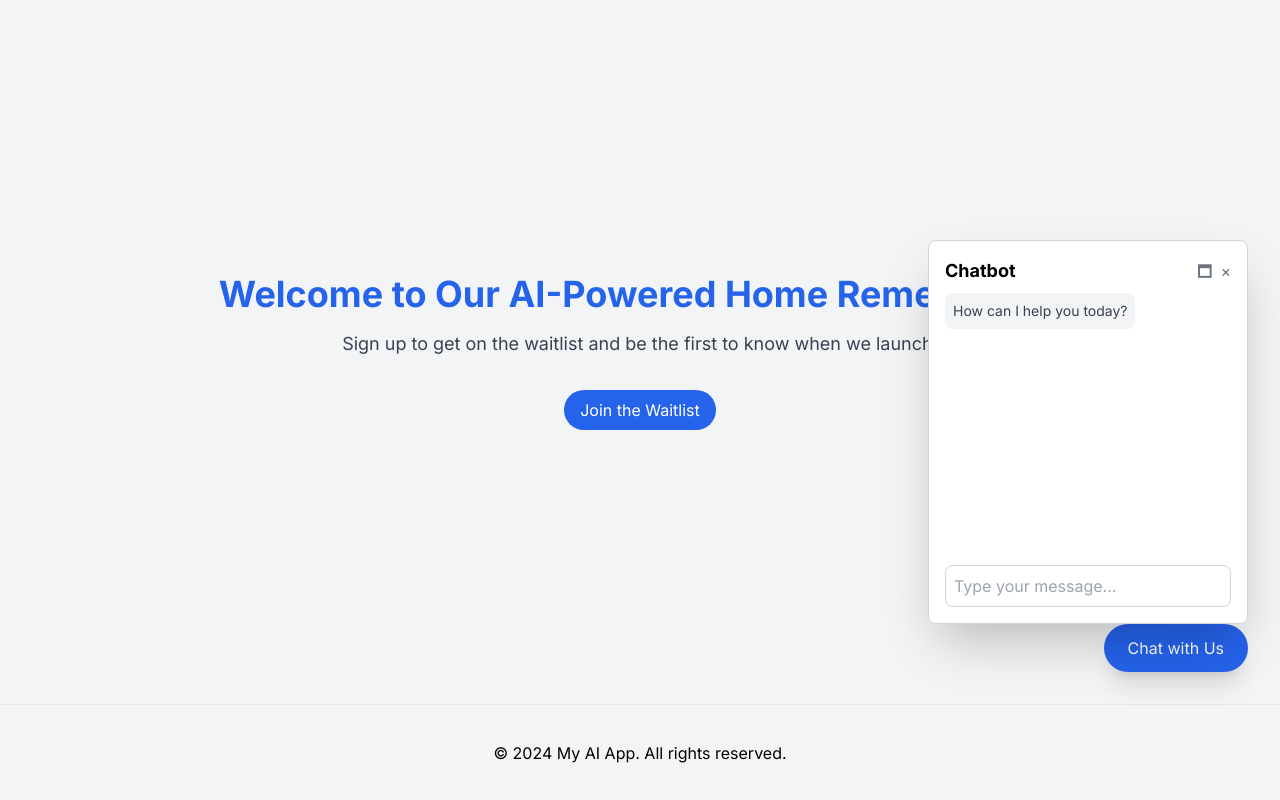
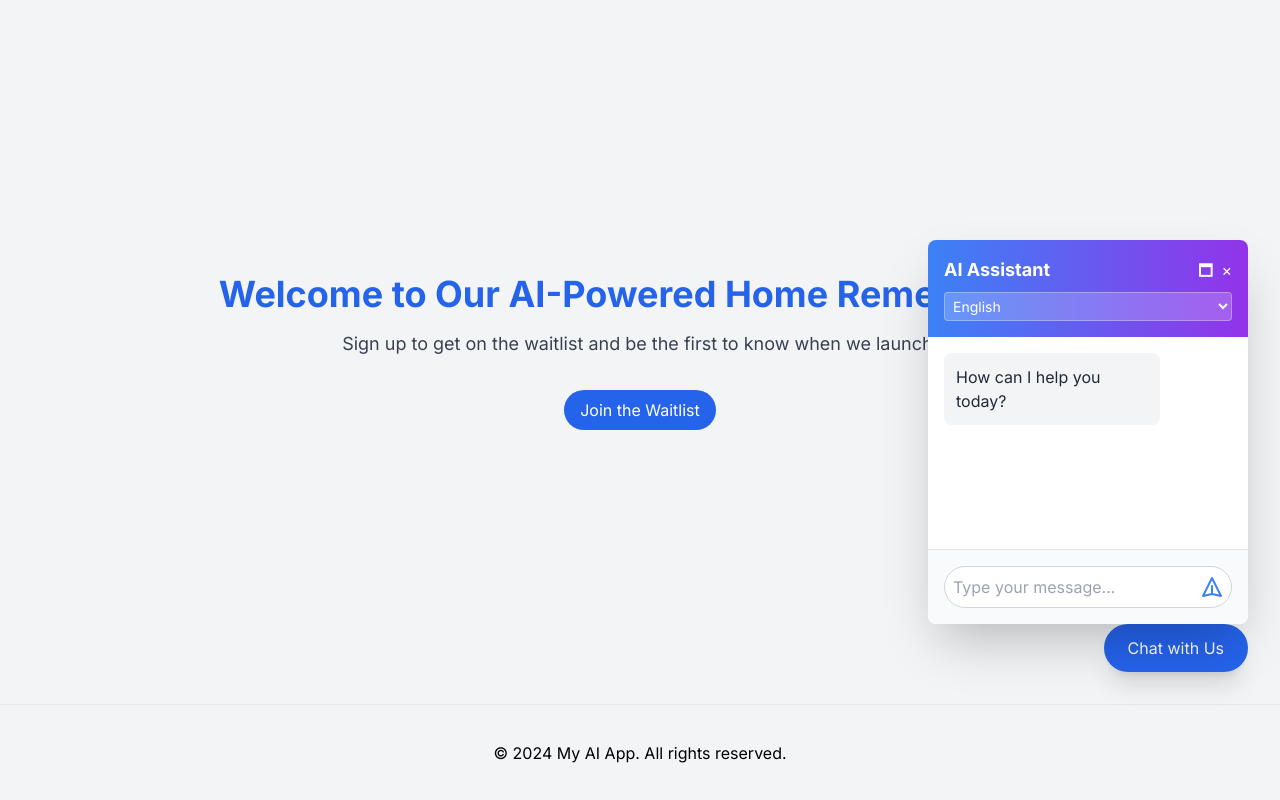
Before and after one commit to boxerarakelyan777/CurevaAI, a Next.js app: page / in a window 1280 px wide. Both pictures are taken after a click on the button "Chat with Us". Built offline with nearby package versions, Linux system fonts and the light colour scheme.

Commit message:
Multi-language support

```diff
--- a/src/app/api/chat/route.ts
+++ b/src/app/api/chat/route.ts
@@ -77,9 +77,15 @@ export const POST = async (request: Request) => {
       ...data,
     ];
 
+    // The last system message will contain the language instruction
+    const languageInstruction = messages[messages.length - 1].content;
+
     const result = await groq.chat.completions.create({
       model: "llama-3.1-70b-versatile",
-      messages: messages, // Use the messages array directly
+      messages: [
+        ...messages.slice(0, -1), // All messages except the last one
+        { role: "system", content: `${systemPrompt}\n\n${languageInstruction}` }
+      ],
       stream: true,
     });
 
--- a/src/app/page.tsx
+++ b/src/app/page.tsx
@@ -1,16 +1,38 @@
 "use client";
-
 
 import React, { useState } from "react";
 import Head from "next/head";
+
+const languages = [
+  { code: 'en', name: 'English' },
+  { code: 'de', name: 'Deutsch' },
+  { code: 'fr', name: 'Français' },
+  { code: 'it', name: 'Italiano' },
+  { code: 'pt', name: 'Português' },
+  { code: 'hi', name: 'हिन्दी' },
+  { code: 'es', name: 'Español' },
+  { code: 'th', name: 'ไทย' },
+];
+
+const initialMessages = {
+  en: "How can I help you today?",
+  de: "Wie kann ich Ihnen heute helfen?",
+  fr: "Comment puis-je vous aider aujourd'hui ?",
+  it: "Come posso aiutarti oggi?",
+  pt: "Como posso ajudar você hoje?",
+  hi: "आज मैं आपकी कैसे मदद कर सकता हूँ?",
+  es: "¿Cómo puedo ayudarte hoy?",
+  th: "วันนี้ฉันจะช่วยคุณอย่างไรดี?",
+};
 
 export default function Home() {
   const [showChatbot, setShowChatbot] = useState(false);
   const [isExpanded, setIsExpanded] = useState(false);
   const [messages, setMessages] = useState<{ role: string; content: string }[]>([
-    { role: "bot", content: "How can I help you today?" },
+    { role: "bot", content: initialMessages['en'] },
   ]);
   const [input, setInput] = useState("");
+  const [selectedLanguage, setSelectedLanguage] = useState('en');
 
   const handleSendMessage = async () => {
     if (!input.trim()) return;
@@ -24,7 +46,10 @@ export default function Home() {
       headers: {
         "Content-Type": "application/json",
       },
-      body: JSON.stringify([{ role: "user", content: input }]),
+      body: JSON.stringify([
+        { role: "user", content: input },
+        { role: "system", content: `Respond in ${languages.find(lang => lang.code === selectedLanguage)?.name}` }
+      ]),
     });
 
     const reader = response.body?.getReader();
@@ -71,6 +96,15 @@ export default function Home() {
     });
   };
 
+  const handleLanguageChange = (e: React.ChangeEvent<HTMLSelectElement>) => {
+    const newLang = e.target.value;
+    setSelectedLanguage(newLang);
+    setMessages(prevMessages => [
+      { role: "bot", content: initialMessages[newLang as keyof typeof initialMessages] },
+      ...prevMessages.slice(1)
+    ]);
+  };
+
   return (
     <div className="flex flex-col min-h-screen bg-gray-100">
       <Head>
@@ -107,32 +141,56 @@ export default function Home() {
 
       {/* Chatbot Popup */}
       {showChatbot && (
-        <div className={`fixed bottom-44 right-8 bg-white border border-gray-300 rounded-lg shadow-2xl p-4 flex flex-col transition-all duration-300 ease-in-out z-20 ${
+        <div className={`fixed bottom-44 right-8 bg-white rounded-lg shadow-2xl flex flex-col transition-all duration-300 ease-in-out z-20 overflow-hidden ${
           isExpanded ? 'w-96 h-[32rem]' : 'w-80 h-96'
         }`}>
-          <div className="flex justify-between items-center mb-2">
-            <h3 className="text-lg font-bold">Chatbot</h3>
-            <div>
-              <button onClick={toggleChatbotSize} className="mr-2 text-gray-500 hover:text-gray-700">
+          {/* Header */}
+          <div className="bg-gradient-to-r from-blue-500 to-purple-600 p-4 text-white">
+            <div className="flex justify-between items-center">
+              <h3 className="text-lg font-bold">AI Assistant</h3>
+              <div className="flex items-center space-x-2">
+                <button onClick={toggleChatbotSize} className="text-white hover:text-gray-200 transition-colors">
                   {isExpanded ? '🗗' : '🗖'}
                 </button>
-              <button onClick={() => setShowChatbot(false)} className="text-gray-500 hover:text-gray-700">&times;</button>
+                <button onClick={() => setShowChatbot(false)} className="text-white hover:text-gray-200 transition-colors">
+                  &times;
+                </button>
               </div>
             </div>
-          <div className="flex-1 overflow-y-auto mb-4">
+            <select
+              value={selectedLanguage}
+              onChange={handleLanguageChange}
+              className="mt-2 w-full p-1 bg-white bg-opacity-20 border border-white border-opacity-30 rounded text-sm text-white"
+            >
+              {languages.map((lang) => (
+                <option key={lang.code} value={lang.code}>
+                  {lang.name}
+                </option>
+              ))}
+            </select>
+          </div>
+
+          {/* Messages */}
+          <div className="flex-1 overflow-y-auto p-4 space-y-4">
             {messages.map((message, index) => (
-              <div key={index} className={`mb-2 ${message.role === "bot" ? "text-left" : "text-right"}`}>
-                <span className={`inline-block text-sm p-2 rounded-lg ${
-                  message.role === "bot" ? "bg-gray-100 text-gray-700" : "bg-blue-100 text-blue-600"
+              <div key={index} className={`flex ${message.role === "bot" ? "justify-start" : "justify-end"}`}>
+                <div className={`max-w-[75%] p-3 rounded-lg ${
+                  message.role === "bot"
+                    ? "bg-gray-100 text-gray-800"
+                    : "bg-blue-500 text-white"
                 }`}>
-                  {formatMessage(message.content)}
-                </span>
+                  <div className="whitespace-pre-wrap break-words">{formatMessage(message.content)}</div>
+                </div>
               </div>
             ))}
           </div>
+
+          {/* Input area */}
+          <div className="p-4 bg-gray-50 border-t border-gray-200">
+            <div className="relative">
               <input
                 type="text"
-            className="w-full p-2 border border-gray-300 rounded-lg"
+                className="w-full p-2 pr-10 border border-gray-300 rounded-full focus:outline-none focus:ring-2 focus:ring-blue-500"
                 placeholder="Type your message..."
                 value={input}
                 onChange={(e) => setInput(e.target.value)}
@@ -140,6 +198,16 @@ export default function Home() {
                   if (e.key === "Enter") handleSendMessage();
                 }}
               />
+              <button
+                onClick={handleSendMessage}
+                className="absolute right-2 top-1/2 transform -translate-y-1/2 text-blue-500 hover:text-blue-600"
+              >
+                <svg xmlns="http://www.w3.org/2000/svg" className="h-6 w-6" fill="none" viewBox="0 0 24 24" stroke="currentColor">
+                  <path strokeLinecap="round" strokeLinejoin="round" strokeWidth={2} d="M12 19l9 2-9-18-9 18 9-2zm0 0v-8" />
+                </svg>
+              </button>
+            </div>
+          </div>
         </div>
       )}
     </div>
```
Lines whose indentation alone changed are shown as unchanged.
